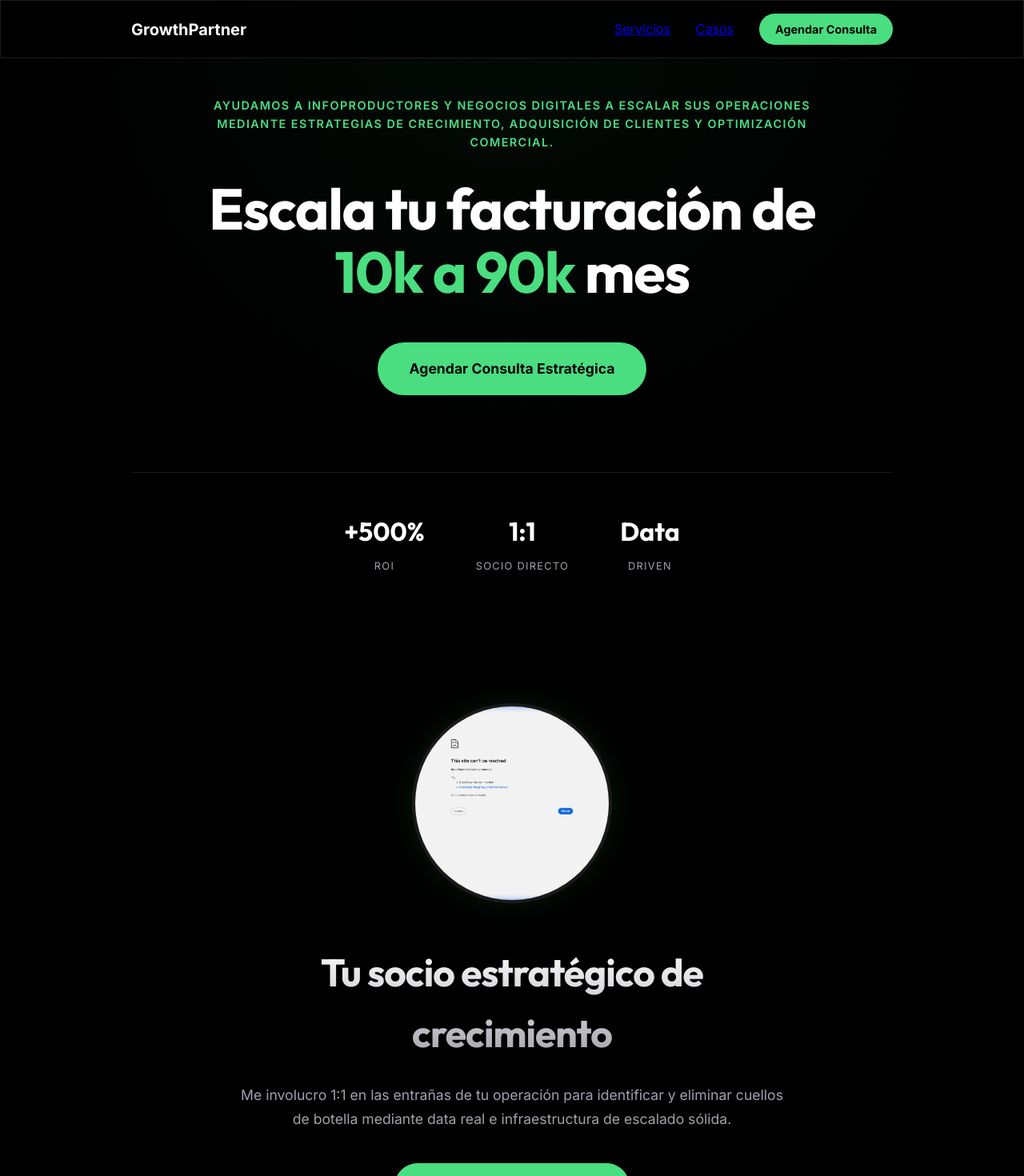
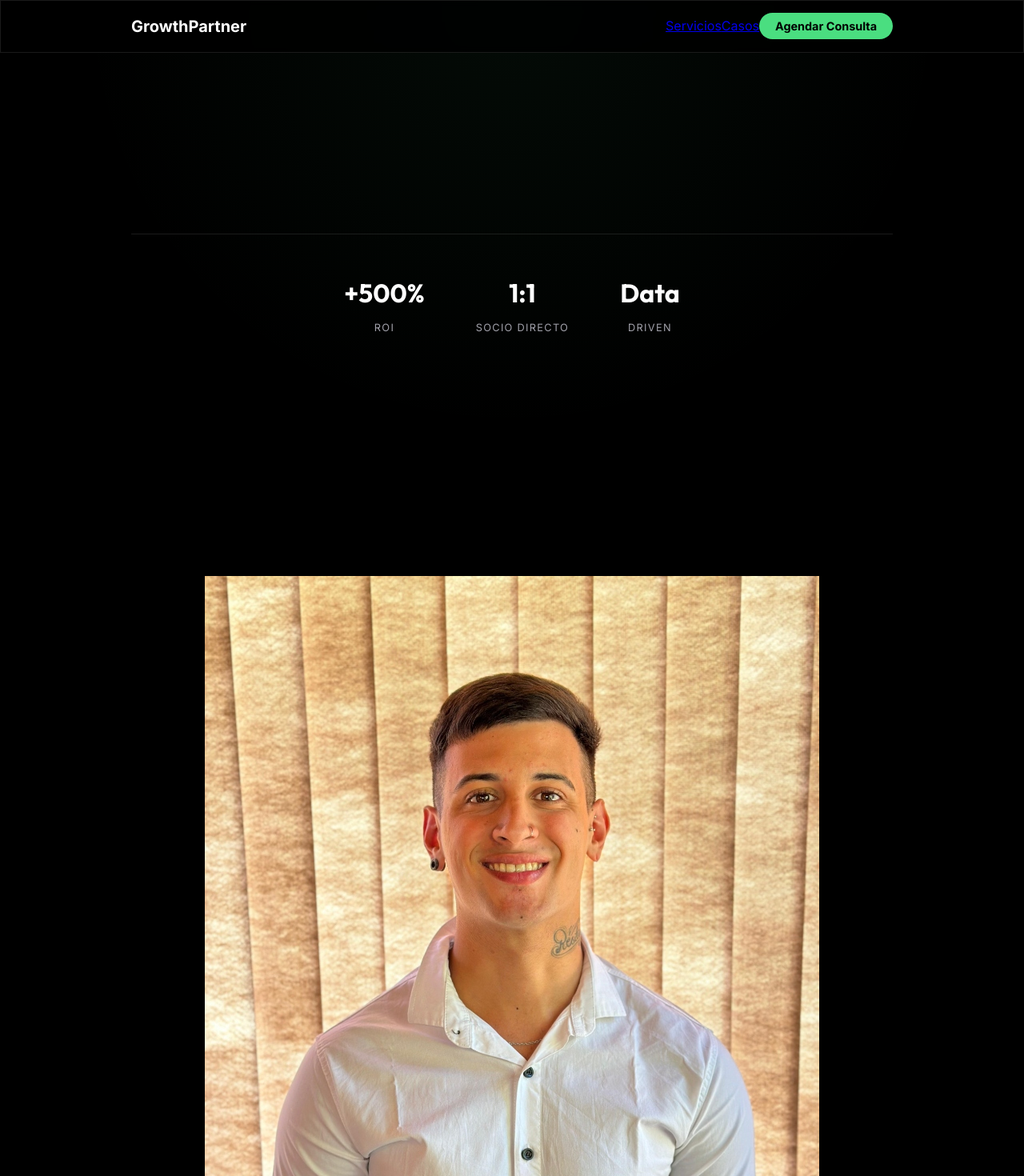
Before and after one commit to aleexxrodriguezz/Naim-Portfolio, a Next.js app: page / in a window 1280 px wide. Shown: the top 1470 px of the page at 80% size. Built offline with nearby package versions, Linux system fonts and the light colour scheme.

Commit message:
Refinamiento de diseño: Corrección de colores, Hero minimalista y mejor encuadre de foto

```diff
--- a/src/components/Header.module.css
+++ b/src/components/Header.module.css
@@ -23,11 +23,6 @@
   text-decoration: none;
 }
 
-.nav {
-  display: flex;
-  gap: 2rem;
-  align-items: center;
-}
 
 .btn {
   background: var(--primary);
--- a/src/components/Hero.js
+++ b/src/components/Hero.js
@@ -5,19 +5,6 @@ export default function Hero() {
     <section className={styles.hero}>
       <div className={styles.glowBg}></div>
       <div className={`container ${styles.container} animate`}>
-        <div className={styles.content}>
-          <p className={styles.description}>
-            Ayudamos a infoproductores y negocios digitales a escalar sus operaciones mediante estrategias de crecimiento, adquisición de clientes y optimización comercial.
-          </p>
-          <h1 className={styles.title}>
-            Escala tu facturación de <span className="text-primary">10k a 90k</span> mes
-          </h1>
-          <div className={styles.actions}>
-            <a href="https://calendly.com/naimdario6/30min" target="_blank" rel="noopener noreferrer" className={styles.primaryBtn}>
-              Agendar Consulta Estratégica
-            </a>
-          </div>
-        </div>
 
         <div className={styles.stats}>
           <div className={styles.statItem}>
--- a/src/components/Hero.module.css
+++ b/src/components/Hero.module.css
@@ -30,22 +30,6 @@
   margin-bottom: 4rem;
 }
 
-.description {
-  color: var(--primary);
-  font-size: 0.9rem;
-  font-weight: 600;
-  text-transform: uppercase;
-  letter-spacing: 0.1em;
-  margin-bottom: 2rem;
-  line-height: 1.6;
-}
-
-.title {
-  font-size: clamp(2.5rem, 7vw, 4.5rem);
-  line-height: 1.1;
-  margin-bottom: 3rem;
-  color: #fff;
-}
 
 .actions {
   display: flex;
--- a/src/components/Partner.module.css
+++ b/src/components/Partner.module.css
@@ -3,32 +3,6 @@
   text-align: center;
 }
 
-.container {
-  display: flex;
-  flex-direction: column;
-  align-items: center;
-  gap: 3rem;
-}
-
-.imageArea {
-  width: 250px;
-  height: 250px;
-  border-radius: 50%;
-  overflow: hidden;
-  border: 4px solid var(--surface-border);
-  box-shadow: 0 0 40px rgba(74, 222, 128, 0.1);
-}
-
-.image {
-  width: 100%;
-  height: 100%;
-  object-fit: cover;
-  object-position: center top;
-}
-
-.content {
-  max-width: 700px;
-}
 
 .content h2 {
   font-size: clamp(2rem, 5vw, 3rem);
```
Also changed, not shown: public/naim.png.
